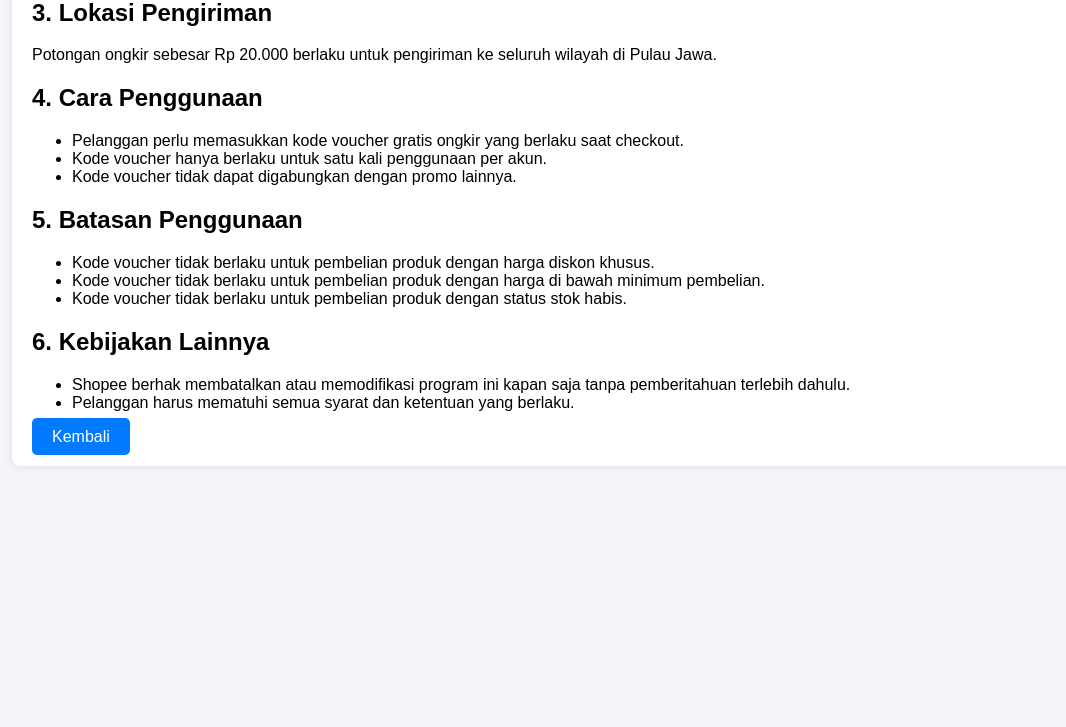
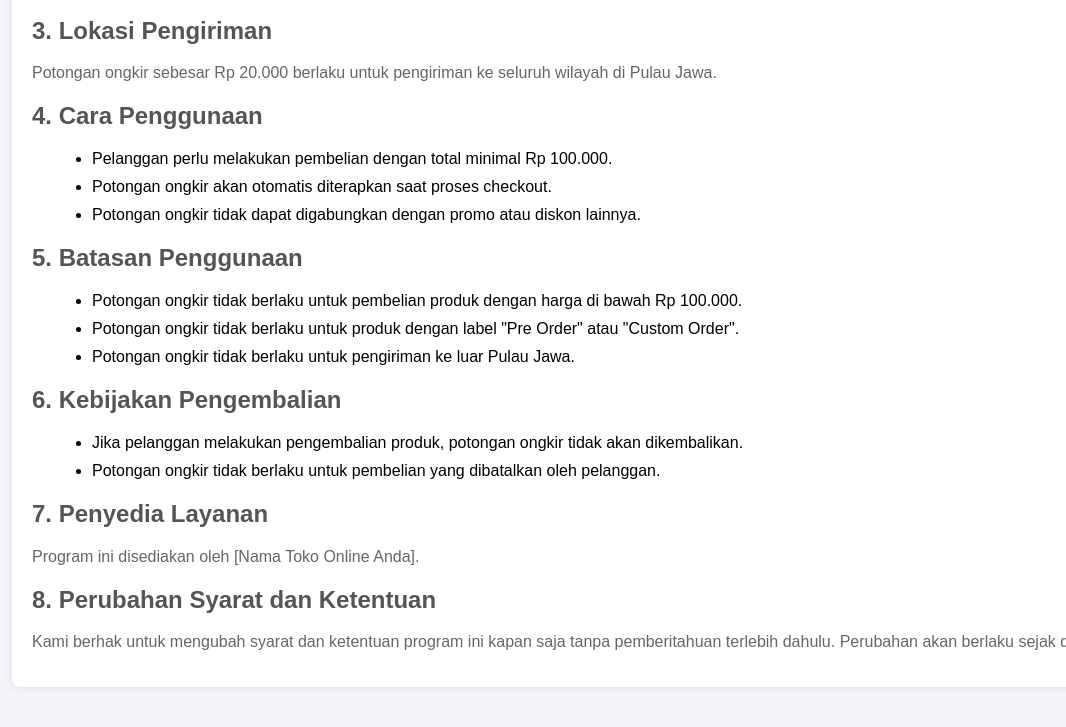
Before and after one commit to abedeck/abedeck.github.io, a plain HTML site: page skgratisongkir.html in a window 1280 px wide. Shown: the part 313-1040 px from the top of the page, without its empty margins (28-1094 px from the left). Before the commit the page ends 819 px from the top, so only its background shows below. Drawn offline with Linux system fonts and the light colour scheme.

Commit message:
Update skgratisongkir.html

```diff
--- a/skgratisongkir.html
+++ b/skgratisongkir.html
@@ -14,29 +14,30 @@
         h1 {
             color: #333;
         }
+        h2 {
+            color: #555;
+        }
+        p {
+            color: #666;
+        }
+        ul {
+            list-style-type: disc;
+            margin-left: 20px;
+        }
+        li {
+            margin-bottom: 10px;
+        }
         .container {
             background-color: #fff;
             padding: 20px;
             border-radius: 8px;
             box-shadow: 0 0 10px rgba(0, 0, 0, 0.1);
         }
-        .back-button {
-            margin-top: 20px;
-            padding: 10px 20px;
-            background-color: #007bff;
-            color: #fff;
-            border: none;
-            border-radius: 5px;
-            cursor: pointer;
-            text-decoration: none;
-        }
-        .back-button:hover {
-            background-color: #0056b3;
-        }
     </style>
 </head>
 <body>
     <div class="container">
+        <a href="javascript:history.back()" class="back-button">Kembali</a>
         <h1>Syarat dan Ketentuan Program Gratis Ongkir Rp 20.000</h1>
 
         <h2>1. Program Gratis Ongkir</h2>
@@ -50,25 +51,29 @@
 
         <h2>4. Cara Penggunaan</h2>
         <ul>
-            <li>Pelanggan perlu memasukkan kode voucher gratis ongkir yang berlaku saat checkout.</li>
-            <li>Kode voucher hanya berlaku untuk satu kali penggunaan per akun.</li>
-            <li>Kode voucher tidak dapat digabungkan dengan promo lainnya.</li>
+            <li>Pelanggan perlu melakukan pembelian dengan total minimal Rp 100.000.</li>
+            <li>Potongan ongkir akan otomatis diterapkan saat proses checkout.</li>
+            <li>Potongan ongkir tidak dapat digabungkan dengan promo atau diskon lainnya.</li>
         </ul>
 
         <h2>5. Batasan Penggunaan</h2>
         <ul>
-            <li>Kode voucher tidak berlaku untuk pembelian produk dengan harga diskon khusus.</li>
-            <li>Kode voucher tidak berlaku untuk pembelian produk dengan harga di bawah minimum pembelian.</li>
-            <li>Kode voucher tidak berlaku untuk pembelian produk dengan status stok habis.</li>
+            <li>Potongan ongkir tidak berlaku untuk pembelian produk dengan harga di bawah Rp 100.000.</li>
+            <li>Potongan ongkir tidak berlaku untuk produk dengan label "Pre Order" atau "Custom Order".</li>
+            <li>Potongan ongkir tidak berlaku untuk pengiriman ke luar Pulau Jawa.</li>
         </ul>
 
-        <h2>6. Kebijakan Lainnya</h2>
+        <h2>6. Kebijakan Pengembalian</h2>
         <ul>
-            <li>Shopee berhak membatalkan atau memodifikasi program ini kapan saja tanpa pemberitahuan terlebih dahulu.</li>
-            <li>Pelanggan harus mematuhi semua syarat dan ketentuan yang berlaku.</li>
+            <li>Jika pelanggan melakukan pengembalian produk, potongan ongkir tidak akan dikembalikan.</li>
+            <li>Potongan ongkir tidak berlaku untuk pembelian yang dibatalkan oleh pelanggan.</li>
         </ul>
 
-        <a href="javascript:history.back()" class="back-button">Kembali</a>
+        <h2>7. Penyedia Layanan</h2>
+        <p>Program ini disediakan oleh [Nama Toko Online Anda].</p>
+
+        <h2>8. Perubahan Syarat dan Ketentuan</h2>
+        <p>Kami berhak untuk mengubah syarat dan ketentuan program ini kapan saja tanpa pemberitahuan terlebih dahulu. Perubahan akan berlaku sejak diterbitkan.</p>
     </div>
 </body>
 </html>
```
